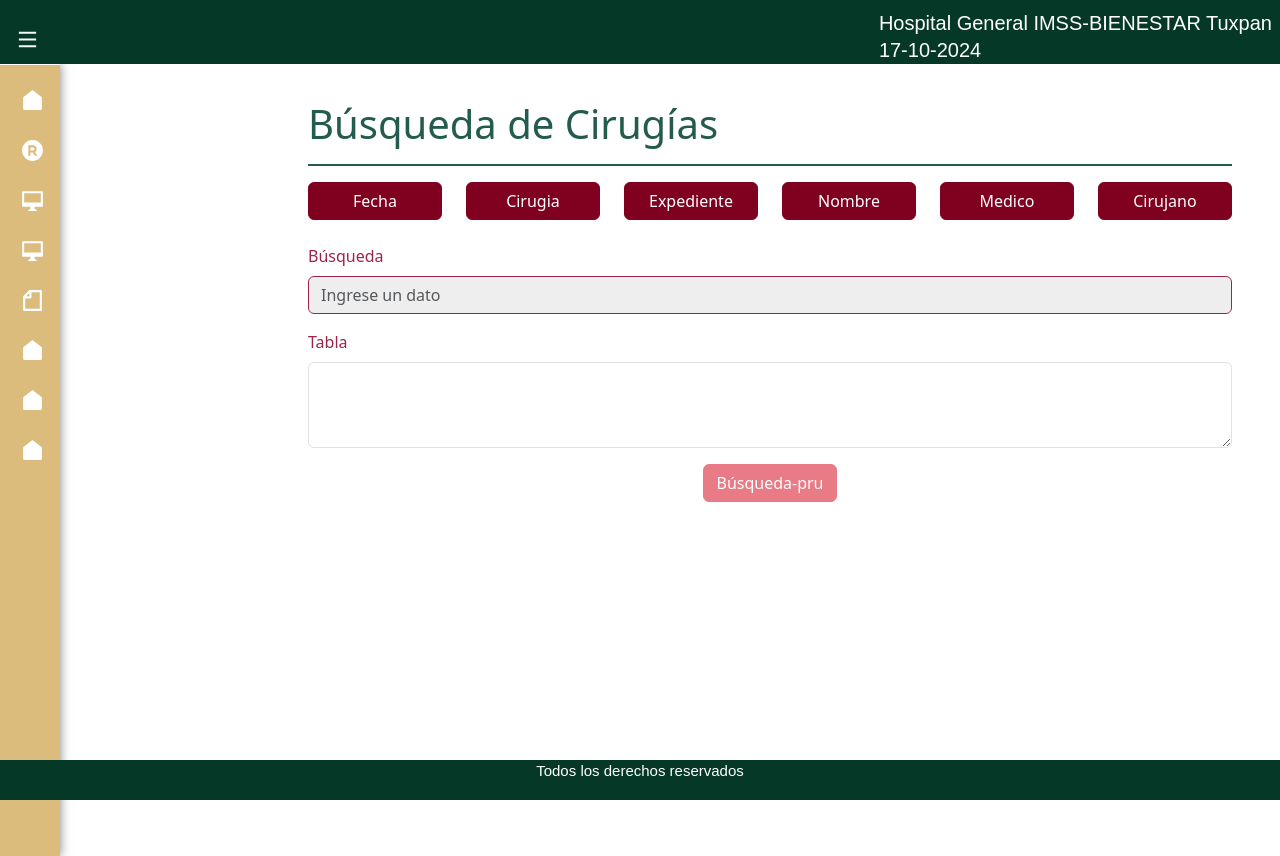
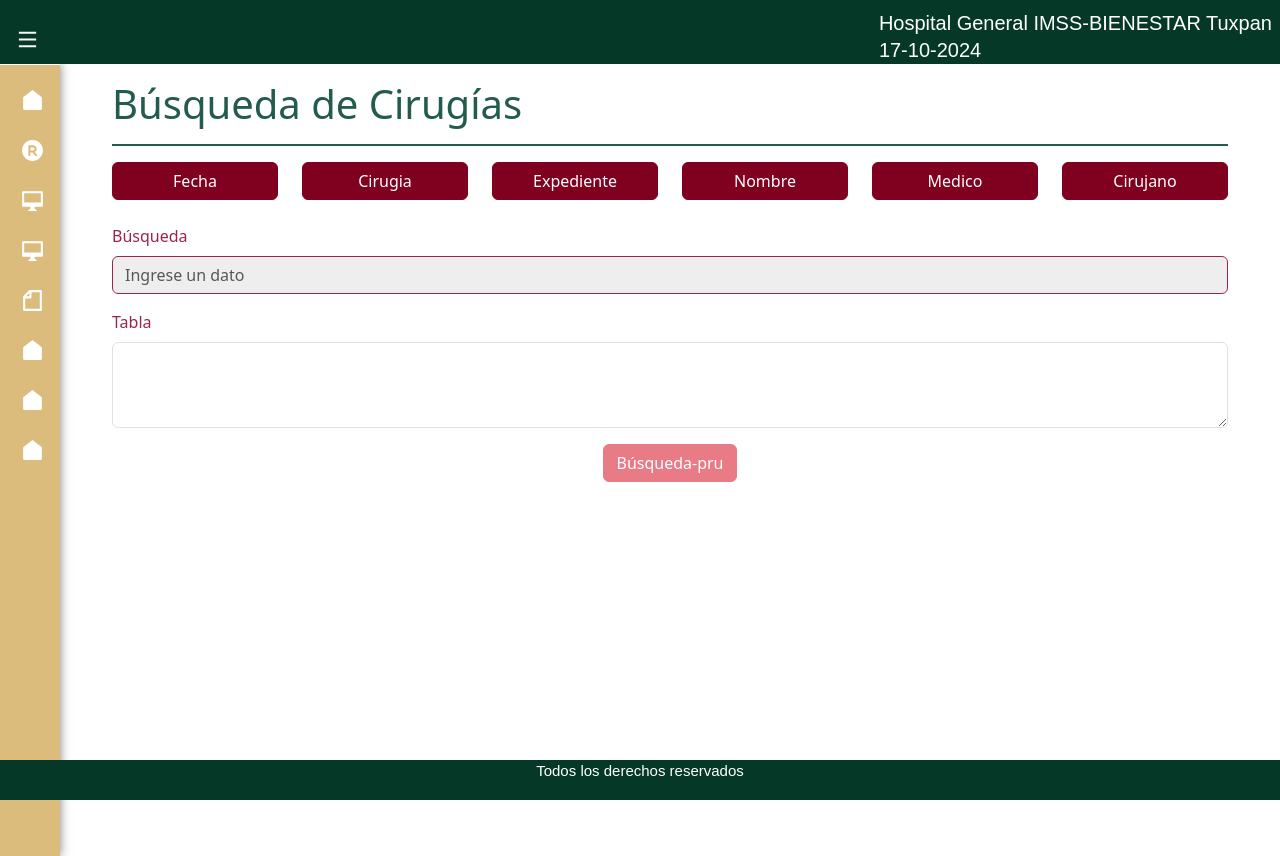
Before and after one commit to Adolfo2803/Proyecto-sishasmf, an Angular app: page /busqueda-cirugia in a window 1280 px wide. Built offline with nearby package versions, Linux system fonts and the light colour scheme.

Commit message:
Logro: se Alinea el Container

```diff
--- a/src/app/business/busqueda-cirugia/busqueda-cirugia.component.css
+++ b/src/app/business/busqueda-cirugia/busqueda-cirugia.component.css
@@ -1,8 +1,4 @@
-.main-content{
-    height: 100%;
-    margin-left: 200px;
-    padding: 20px;
-}
+
 .hrflex{
     display: block;
     height: 2px;
--- a/src/app/business/busqueda-cirugia/busqueda-cirugia.component.html
+++ b/src/app/business/busqueda-cirugia/busqueda-cirugia.component.html
@@ -1,4 +1,4 @@
-<div class="container-fluid">
+<div class="container">
     <div class="main-content">
         <h1 class="title">Búsqueda de Cirugías</h1>
         <div class="hrflex"></div>
@@ -24,6 +24,7 @@
                 <button class="btn btn-Cirujano w-100" type="submit">Cirujano</button>
             </div>
         </div>
+
 
 
         <form [formGroup]="busquedaCForm" (ngSubmit)="onSubmit()">
```
